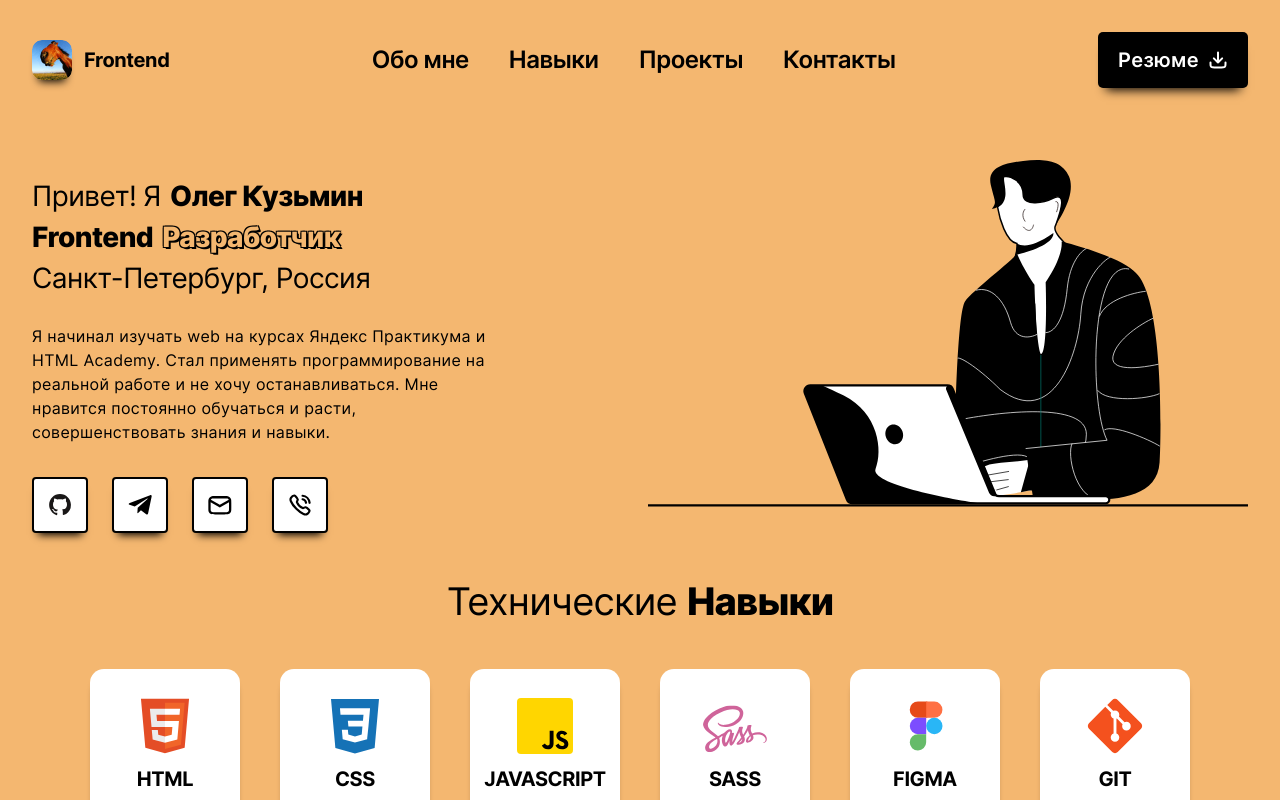
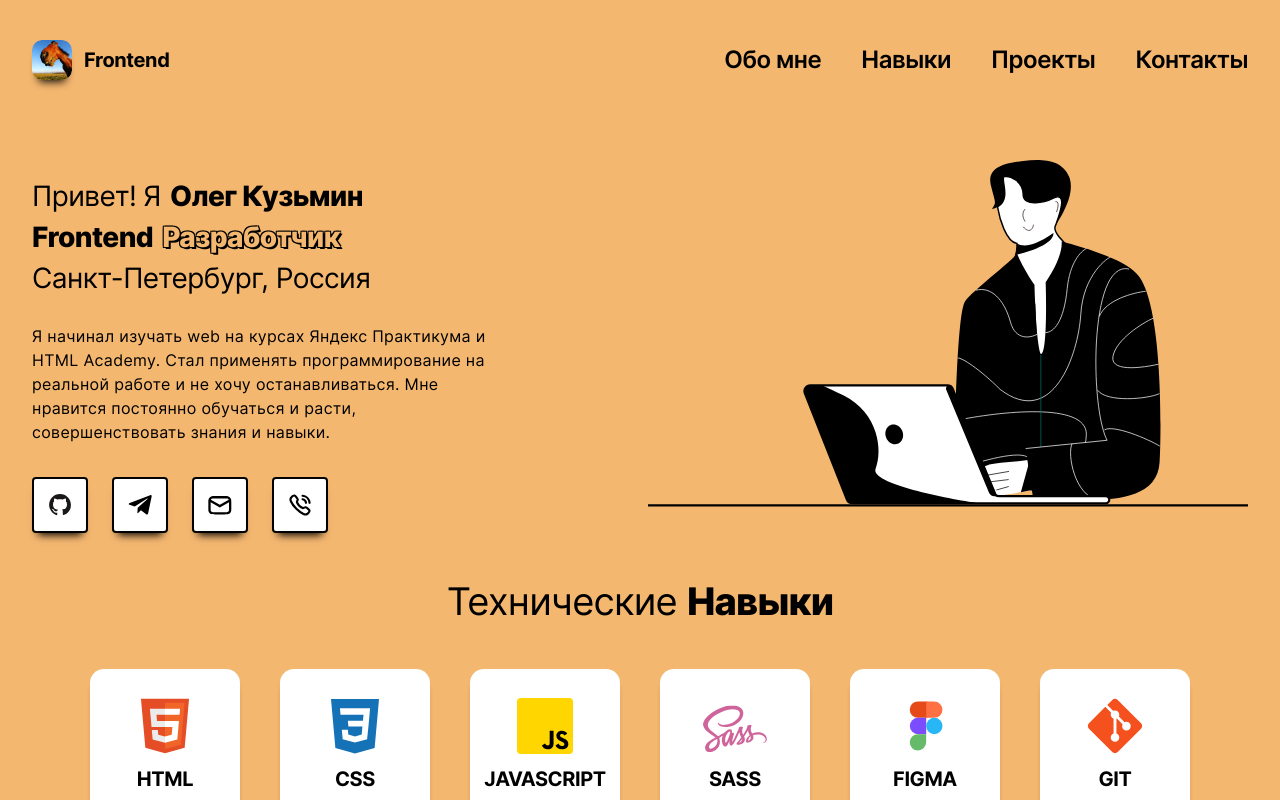
Before and after one commit to oleg-kuzmin/portfolio, a Next.js app: page /portfolio/ in a window 1280 px wide. Shown: the top 800 px of the page. Built offline with nearby package versions, Linux system fonts and the light colour scheme.

Commit message:
feat: disable download

```diff
--- a/src/widgets/Header/ui/Header.tsx
+++ b/src/widgets/Header/ui/Header.tsx
@@ -5,7 +5,6 @@ import cn from 'classnames';
 import { Logo } from '@/shared/ui';
 import { BurgerPanel } from './BurgerPanel';
 import { ButtonBurger } from './ButtonBurger';
-import { ButtonDownload } from './ButtonDownload';
 import { Navigation } from './Navigation';
 import styles from './Header.module.scss';
 
@@ -35,7 +34,7 @@ export function Header({ className }: Readonly<HeaderProps>) {
           onClick={handleToggleBurgerPanel}
         />
         <Navigation className={styles.Header__Navigation} />
-        <ButtonDownload className={styles.Header__ButtonDownload} />
+        {/* <ButtonDownload className={styles.Header__ButtonDownload} /> */}
       </div>
     </header>
   );
```
